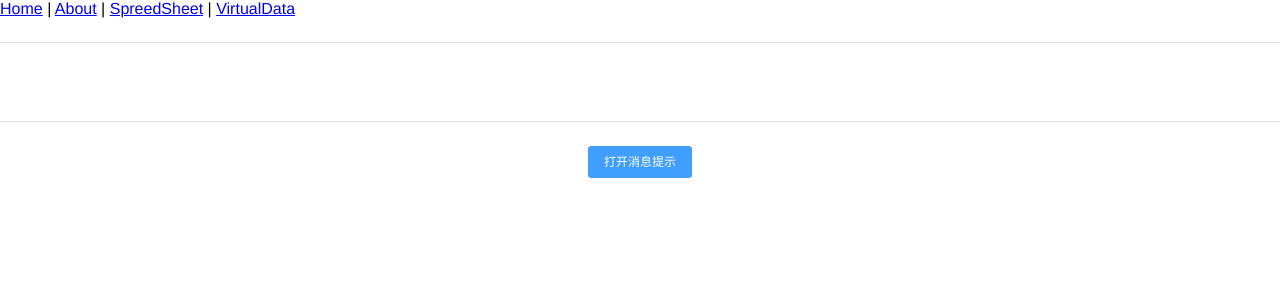
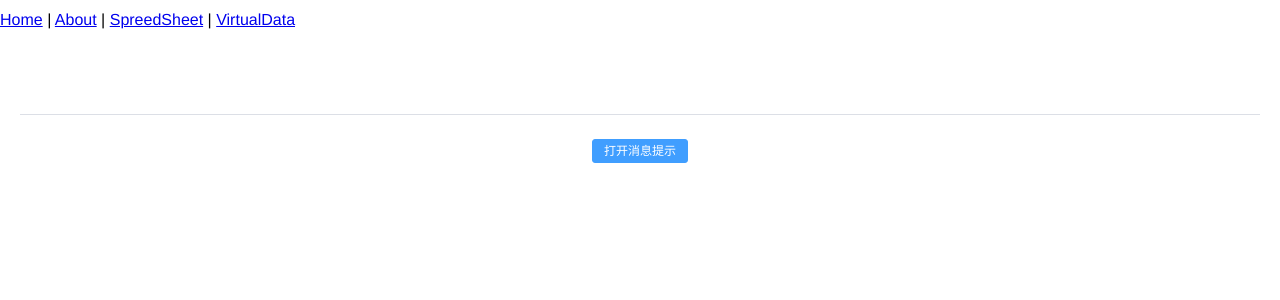
Before and after one commit to xiaogang12131/vue3-template, a Vue app: page / in a window 1280 px wide. Shown: the top 300 px of the page. Built offline with nearby package versions, Linux system fonts and the light colour scheme.

Commit message:
feat: vue3 custom-element

```diff
--- a/package.json
+++ b/package.json
@@ -14,7 +14,7 @@
     "@grapecity/spread-sheets-resources-zh": "^14.1.6",
     "axios": "^0.21.1",
     "core-js": "^3.6.5",
-    "element-plus": "^1.0.2-beta.55",
+    "element-plus": "^1.2.0-beta.3",
     "vue": "^3.2.21",
     "vue-router": "^4.0.0-0",
     "vuex": "^4.0.0-0"
--- a/src/App.vue
+++ b/src/App.vue
@@ -1,11 +1,15 @@
 <template>
-  <div id="nav">
-    <router-link to="/">Home</router-link> |
-    <router-link to="/about">About</router-link> |
-    <router-link to="/spread-sheet">SpreedSheet</router-link> |
-    <router-link to="/virtual-data">VirtualData</router-link>
+  <div class="wrapper">
+    <div class="nav">
+      <router-link to="/">Home</router-link> |
+      <router-link to="/about">About</router-link> |
+      <router-link to="/spread-sheet">SpreedSheet</router-link> |
+      <router-link to="/virtual-data">VirtualData</router-link>
+    </div>
+    <div class="container">
+      <router-view />
+    </div>
   </div>
-  <router-view />
 </template>
 
 <script lang="ts">
@@ -36,3 +40,16 @@ export default defineComponent({
   }
 })
 </script>
+
+<style lang="scss" scoped>
+.wrapper {
+  height: 100%;
+  .nav {
+    line-height: 40px;
+  }
+  .container {
+    height: calc(100% - 40px);
+    padding: 20px;
+  }
+}
+</style>
--- a/src/main.ts
+++ b/src/main.ts
@@ -8,7 +8,7 @@ import './assets/icons'
 import './mock'
 
 import ElementPlus from 'element-plus'
-import 'element-plus/lib/theme-chalk/index.css'
+import 'element-plus/dist/index.css'
 
 import '@/styles/index.scss'
 
--- a/src/views/about.vue
+++ b/src/views/about.vue
@@ -2,7 +2,7 @@
   <div class="about">
     <my-vue-element
       msg="This is a button"
-      :selected="false"
+      selected
       index="1000"
       @message="showMessage"
     />
--- a/src/views/home.vue
+++ b/src/views/home.vue
@@ -1,8 +1,7 @@
 <template>
   <div class="home">
-    <el-divider></el-divider>
     <svg-icon icon="star" @click="handleClick" />
-    <el-divider></el-divider>
+    <el-divider />
     <el-button type="primary" @click="handleMessage">打开消息提示</el-button>
   </div>
 </template>
--- a/src/views/spread-sheet.vue
+++ b/src/views/spread-sheet.vue
@@ -87,7 +87,7 @@ export default defineComponent({
 .spread {
   display: flex;
   flex-direction: column;
-  height: calc(100% - 20px);
+  height: 100%;
   &-body {
     flex: 1;
     display: flex;
--- a/vue.config.js
+++ b/vue.config.js
@@ -79,6 +79,17 @@ module.exports = {
     //     }
     //   }
     // }
+    return {
+      module: {
+        rules: [
+          {
+            test: /\.mjs$/,
+            include: /node_modules/,
+            type: 'javascript/auto'
+          }
+        ]
+      }
+    }
   },
   css: {
     loaderOptions: {
```
Also changed, not shown: 1 other file (tests, documents, lock files or other folders).
